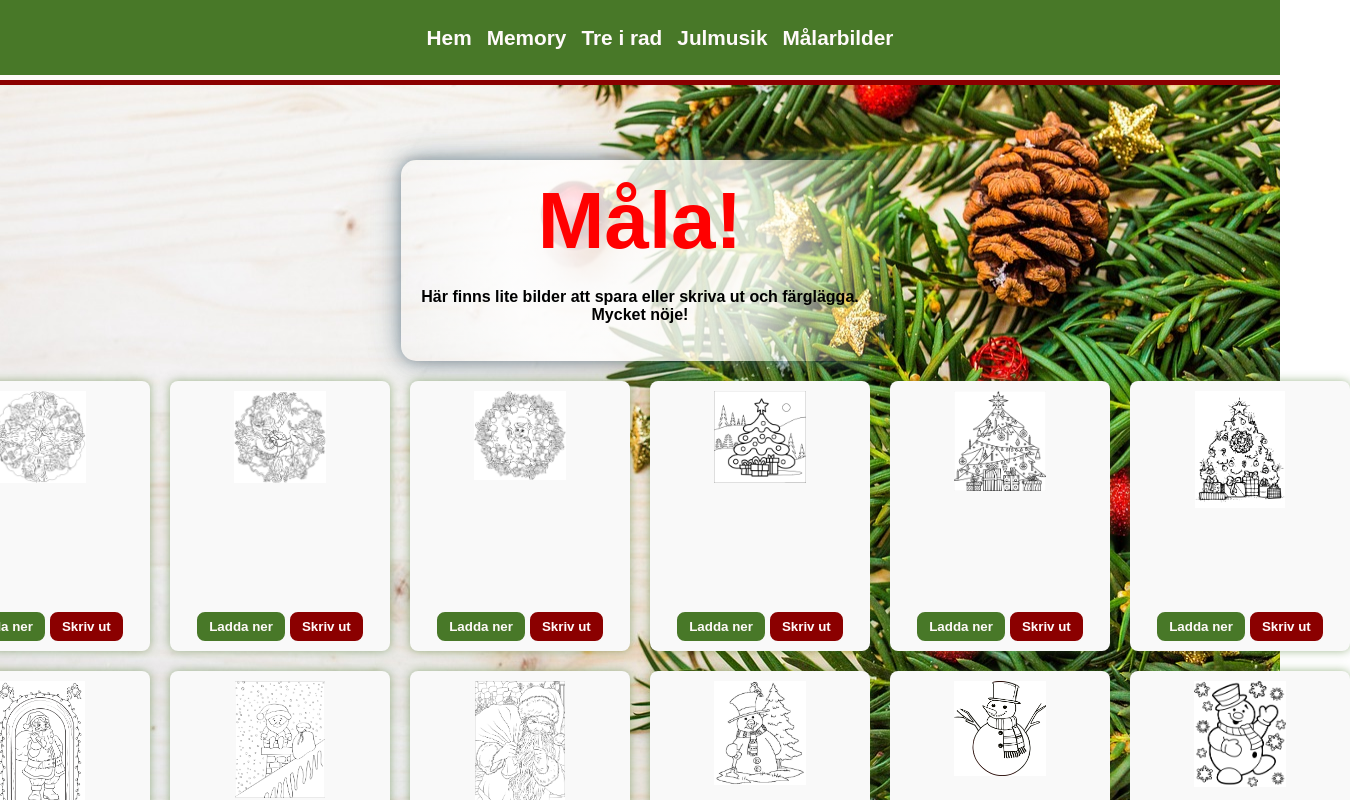
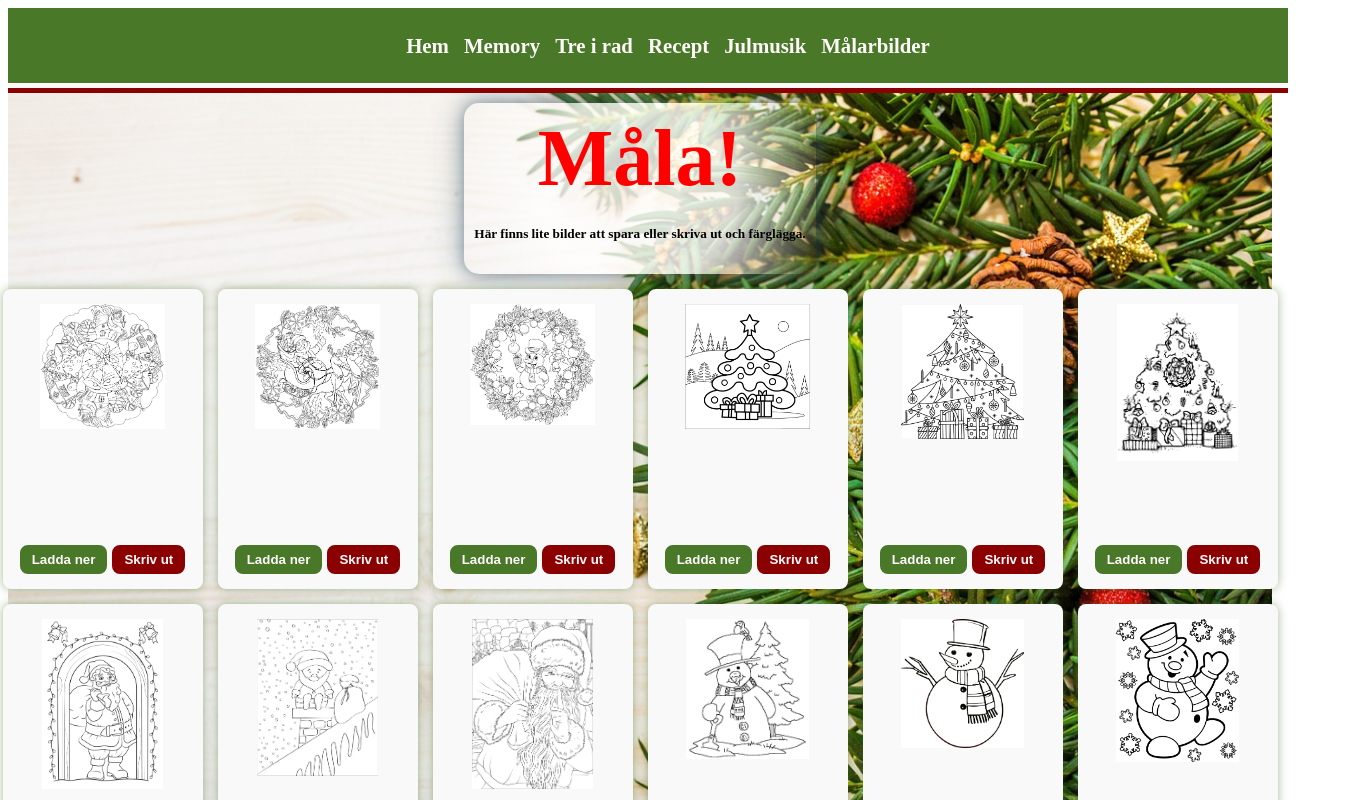
Before and after one commit to annkar73/react-christmas-card, a React (Vite) app: page /coloring in a window 1280 px wide. Shown: the top 800 px of the page, 1350 px wide, since content can reach past the window. Built offline with nearby package versions, Linux system fonts and the light colour scheme.

Commit message:
init recipeList

```diff
--- a/src/Router.tsx
+++ b/src/Router.tsx
@@ -5,6 +5,7 @@ import TicTacToeGame from "./pages/TicTacToeGame";
 import { Layout } from "./pages/Layout";
 import MusicPage from "./pages/MusicPage";
 import ColoringPage from "./pages/ColoringPage";
+import RecipeList from "./pages/RecipeList";
 
 export const router = createBrowserRouter([
     {
@@ -24,6 +25,10 @@ export const router = createBrowserRouter([
             element: <TicTacToeGame />,
         },
         {
+            path: "/recipe",
+            element: <RecipeList />
+        },
+        {
             path: "/musicpage",
             element: <MusicPage />
         },
--- a/src/pages/ColoringPage.tsx
+++ b/src/pages/ColoringPage.tsx
@@ -1,4 +1,4 @@
-import '../styles/ColoringPage.css';
+import '../styles/ColoringPageStyle/ColoringPage.css';
 interface ColoringPageItem {
   id: number;
   name: string;
@@ -92,10 +92,8 @@ const handlePrint = (fullSize: string) => {
     <>
     <div className="coloring-page">
     <div className='heading-container'>
-        <h2>Måla!</h2>
-        <h4>Här finns lite bilder att spara eller skriva ut och färglägga.
-          <br />
-          Mycket nöje!</h4>
+        <h3>Måla!</h3>
+        <h5>Här finns lite bilder att spara eller skriva ut och färglägga. </h5>
       </div>
       <div className="coloring-grid">
         {coloringPages.map((page) => {
--- a/src/pages/Layout.tsx
+++ b/src/pages/Layout.tsx
@@ -25,6 +25,9 @@ export const Layout = () => {
                 <NavLink to={"/tictactoe"} onClick={closeMenu}>Tre i rad</NavLink>
               </li>
               <li>
+                <NavLink to={"/recipe"} onClick={closeMenu}>Recept</NavLink>
+              </li>
+              <li>
                 <NavLink to={"/musicpage"} onClick={closeMenu}>Julmusik</NavLink>
               </li>
               <li>
--- /dev/null
+++ b/src/pages/RecipeList.tsx
@@ -0,0 +1,47 @@
+import '../styles/RecipeListStyle/RecipeList.css';
+
+const recipes = [
+  { id: 1,title: 'Kokostoppar', img:'https://images.arla.com/recordid/D630883A-504E-4ED7-9AEA515098BAAB83/kokostoppar.jpg?format=jpg&width=1269&height=715&mode=crop' , link: 'https://www.arla.se/recept/kokostoppar/', comment: 'En klassiker oavsett årstid, och dessutom naturligt glutenfri' },
+  { id: 2, title: 'Glutenfri brownie',img: 'https://images.arla.com/recordid/ECC7137F-A291-48C6-925D28F4E207A7F9/glutenfri-brownie.jpg?format=jpg&width=1269&height=715&mode=crop', link: 'https://www.arla.se/recept/glutenfri-brownie/', comment: 'En härlig, naturligt glutenfri brownie' },
+  { id: 3, title: 'Kola',img: '', link: 'Ingredienser här', comment: 'Instruktioner här' },
+  { id: 4, title: 'Kola',img: '', link: 'Ingredienser här', comment: 'Instruktioner här' },
+  { id: 5, title: 'Kola',img: '', link: 'Ingredienser här', comment: 'Instruktioner här' },
+  { id: 6, title: 'Kola',img: '', link: 'Ingredienser här', comment: 'Instruktioner här' },
+  { id: 7, title: 'Kola',img: '', link: 'Ingredienser här', comment: 'Instruktioner här' },
+  { id: 8, title: 'Kola',img: '', link: 'Ingredienser här', comment: 'Instruktioner här' },
+  { id: 9, title: 'Kola',img: '', link: 'Ingredienser här', comment: 'Instruktioner här' },
+  { id: 10,title: 'Kola',img: '', link: 'Ingredienser här', comment: 'Instruktioner här' },
+  { id: 11,title: 'Kola',img: '', link: 'Ingredienser här', comment: 'Instruktioner här' },
+
+  // Lägg till fler recept här
+];
+
+const RecipeList = () => {
+  return (
+    <>
+    <section className='recipe-page'>
+    <h2>Julgodisrecept</h2>
+      <article className='recipe-container'>
+
+      {recipes.map((recipe) => (
+            <div className="recipe-card">
+
+        <div key={recipe.id}>
+          <h3>{recipe.title}</h3>
+          <span className="recipe-image-container">
+          <img src={recipe.img} alt={recipe.title} />
+          </span>
+          <p> {recipe.comment}</p>
+
+          <button className="recipe-button"><a href={recipe.link} target="_blank">Gå till receptet</a></button>
+        </div>
+        </div>
+      ))}
+
+    </article>
+    </section>
+    </>
+  );
+};
+
+export default RecipeList;
--- a/src/styles/ColoringPage.css
+++ b/src/styles/ColoringPageStyle/ColoringPage.css
@@ -1,19 +1,24 @@
-body {
-    margin: 0;
-    padding: 0;
-    font-family: Arial, Helvetica, sans-serif;
-    background-image: url('/public/floor_bg.jpg');
-    background-size: cover;
-    background-position: center;
-    background-repeat: no-repeat;
-    height: 100vh;
+.coloring-page {
+  display: flex;
+  flex-direction: column;
+  text-align: center;
+  justify-content: flex-start;
+  align-items: center;
+  background-image: url('/public/floor_bg.jpg');
+  background-size: cover;
+  background-position: center;
+  background-repeat: no-repeat;
+  min-height: 100vh;
+
 }
+
 .heading-container {
     background-color: whitesmoke;
     max-width: 85%;
     padding: 15px 20px;
     border-radius: 15px;
-    margin-top: 50px;
+    margin-top: 10px;
+    padding: 10px;
     text-align: center;
     box-shadow: 0 0 15px rgba(57, 87, 106, 0.5), /* Skugga med #39576a */
     0 0 30px rgba(57, 87, 106, 0.3),
@@ -25,7 +30,7 @@ body {
      );
 
 }
-.heading-container h2 {
+.heading-container h3 {
     font-size: 5rem;
     color: red;
     margin-bottom: 2px;
@@ -33,43 +38,36 @@ body {
 
 }
 
-.coloring-page {
-    display: flex;
-    flex-direction: column;
-    text-align: center;
-    justify-content: center;
-    align-items: center;
-    min-height: 100vh;
-    margin-top: 25px;
-
-  }
 
   .coloring-grid {
     display: grid;
     grid-template-columns: repeat(6, 1fr);
-    gap: 20px;
-    margin: 20px 0;
+    gap: 15px;
+    margin: 15px 0;
   }
 
   .coloring-item {
     display: flex;
     flex-direction: column;
     justify-content: space-between;
+    overflow: auto;
     align-items: center;
     background-color: #f9f9f9;
     padding: 10px;
     border-radius: 8px;
-    height: 250px;
+    box-sizing: border-box;
+    height: 300px;
     width: 200px;
-    box-shadow: 0 0 10px rgba(72, 120, 40, 0.5); /* Skugga runt spelet */
+    box-shadow: 0 0 10px rgba(72, 120, 40, 0.5); /* Skugga runt respektive kort */
 
   }
 
   .thumbnail {
-    max-height: 75%;
-    max-width: 75%;
+    max-height: 85%;
+    max-width: 85%;
+    margin-top: 5px;
     margin-bottom: 10px;
-    object-fit: contain;
+    object-fit: scale-down;
   }
 
   .thumbnail:hover {
@@ -80,6 +78,7 @@ body {
     display: flex;
     flex-direction: row;
     gap: 5px;
+    margin-bottom: 5px;
   }
 
   .download-button {
--- /dev/null
+++ b/src/styles/RecipeListStyle/RecipeList.css
@@ -0,0 +1,67 @@
+.recipe-page {
+    display: flex;
+    flex-direction: column;
+    justify-content: center;
+    align-items: center;
+    margin: 0;
+    padding: 0;
+    font-family: Arial, Helvetica, sans-serif;
+    background-image: url('/public/crstms-tree_bg.jpg');
+    background-size: cover;
+    background-position: center;
+    background-repeat: no-repeat;
+    height: 100vh;
+    color: darkslategray;
+    font-family: Arial, Helvetica, sans-serif;
+
+}
+.recipe-container {
+    display: grid;
+    grid-template-columns: repeat(3, 1fr);
+    justify-content: center;
+    align-items: center;
+    margin-top: 500px;
+    gap: 25px;
+}
+.recipe-card {
+    display: flex;
+    flex-direction: row;
+    background-color: snow;
+    color: darkslategray;
+    font-family: Arial, Helvetica, sans-serif;
+    padding: 10px;
+    border: 2px solid darkred;
+    border-radius: 12px;
+    height: 350px;
+    width: 350px;
+
+}
+
+.recipe-image-container {
+    width: 150px;
+    height: auto;
+    flex: 1;
+}
+.recipe-image-container img {
+    width: 250px;
+}
+
+.recipe-button {
+    background-color: darkred;
+    border: 2px solid darkred;
+    border-radius: 8px;
+    padding: 5px 10px;
+}
+.recipe-button:hover {
+    background-color: snow;
+    border: 2px solid darkred;
+}
+.recipe-button a {
+    color: snow;
+    text-decoration: none;
+    font-weight: bold;
+    font-size:medium;
+}
+.recipe-button a:hover {
+    color: darkred;
+}
```
Also changed, not shown: src/components/RecipeList.tsx (deleted, +0 -24 lines), public/crstms-tree_bg.jpg (added).
